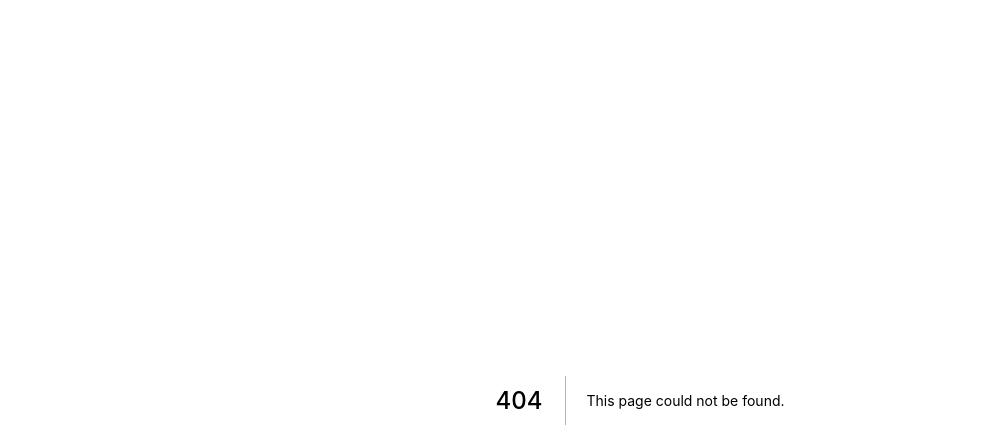
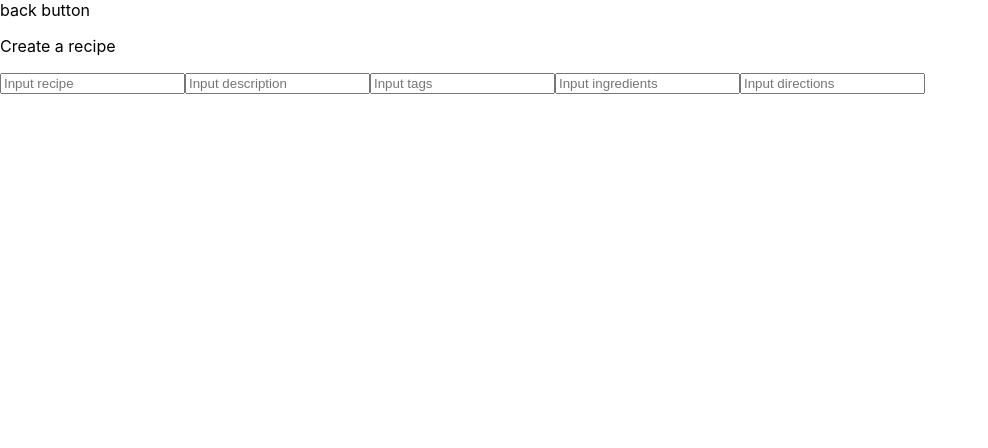
Before and after one commit to SerenityUX/recipe_app, a Next.js app: page /create_recipe/1 in a window 1280 px wide. Before the commit this address had no page. Shown: the top 448 px of the page, without its empty margins (0-988 px from the left). Built offline with nearby package versions, Linux system fonts and the light colour scheme.

Commit message:
Updated view screen

```diff
--- a/components/chip.js
+++ b/components/chip.js
@@ -1,6 +1,9 @@
 import styles from '../styles/chip.module.css'
 import next from 'next'
 import react from 'react'
+import cn from "classnames"
+import button from 'react'
+
 //All components export a default function
 //Functions have uppercase function name
 
@@ -14,7 +17,7 @@ export default function Chip (props) {
         //Copying styles from the styles we have to find
         //Take div component styles
         //Called styles bc that's what we imported
-    <div className={styles.chip} onClick={select_chip}>
+        <div className={styles.chip}>
         {props.text}
 
     </div>
--- a/components/recipepreview.js
+++ b/components/recipepreview.js
@@ -16,8 +16,6 @@ import recipepage from '../pages/recipe_page/[recipe]'
 
 //Use props as a parameter
 export default function recipepreview (props) {
-    const router = useRouter()
-
     return (
         //Copying styles from the styles we have to find
         //Take div component styles
--- a/package.json
+++ b/package.json
@@ -9,6 +9,7 @@
     "lint": "next lint"
   },
   "dependencies": {
+    "classnames": "^2.3.1",
     "next": "12.1.0",
     "react": "17.0.2",
     "react-dom": "17.0.2"
--- /dev/null
+++ b/pages/create_recipe/[form].js
@@ -0,0 +1,92 @@
+
+import styles from '../../styles/Home.module.css'
+
+import next from 'next'
+import React, { useState } from 'react'
+
+const categories = ["All", "Breakfast", "Lunch", "Dinner", "Dessert", "Smoothies", "Snacks", "Juices"]
+
+
+const Form = () => {
+
+  const [values, setValues] = useState({
+    name: "",
+    description: "",
+    tags: "",
+    ingredients: "",
+    directions: "",
+  });
+
+const handlenameInputChange = (event) => {
+  setValues({... values, name: event.target.value})
+}
+
+const handledescriptionInputChange = (event) => {
+  setValues({... values, description: event.target.value})
+}
+const handleIngredientsInputChange = (event) => {
+  setValues({... values, ingredients: event.target.value})
+}
+
+const handleDirectionsInputChange = (event) => {
+  setValues({... values, directions: event.target.value})
+}
+const handleTagsInputChange = (event) => {
+  setValues({... values, tags: event.target.value})
+}
+
+  return (
+    <div className='form-container'>
+      <form className='new-recipe'>
+    <div className={styles.container}>
+      <main className={styles.main}>
+        <a href=" / ">back button</a>
+        <p>Create a recipe</p>
+
+      <input
+      value ={values.name}
+      className={styles.input}
+      onChange={handlenameInputChange}
+      placeholder="Input recipe"
+      name="recipe name"
+      />
+      <input
+      value ={values.description}
+      className={styles.input}
+      onChange={handledescriptionInputChange}
+      placeholder="Input description"
+      name="recipe description"
+      />
+
+      <input
+      value ={values.tags}
+      className={styles.input}
+      onChange={handleTagsInputChange}
+      placeholder="Input tags"
+      name="recipe tags"
+      />
+
+      <input
+      value ={values.ingredients}
+      className={styles.input}
+      onChange={handleIngredientsInputChange}
+      placeholder="Input ingredients"
+      name="recipe ingredients"
+      />
+
+    <input
+      value ={values.directions}
+      className={styles.input}
+      onChange={handleDirectionsInputChange}
+      placeholder="Input directions"
+      name="recipe directions"
+      />
+
+      </main>
+    </div>
+      </form>
+    </div>
+  )
+}
+
+export default Form
--- a/recipes.json
+++ b/recipes.json
@@ -121,7 +121,7 @@
     ]
   },
   {
-    "name": "Quick Chickpea Bolognese",
+    "name": "Quick Chickpea ok",
     "id": 7,
     "thumbnail": "https://i.ibb.co/mX2jJkh/recipe-thumbnail.png",
     "author": {
@@ -129,7 +129,7 @@
         "avatar": "https://i.ibb.co/vYr62SF/profile.png"
     },
     "tags": ["dinner", "vegan", "pasta"],
-    "description": "Got a few minutes and want something delicious and totally nourishing for dinner? Try this quick vegan chickpea bolognese sauce over your favorite pasta!",
+    "description": "pop a few minutes and want something delicious and totally nourishing for dinner? Try this quick vegan chickpea bolognese sauce over your favorite pasta!",
     "ingredients": ["1½ cups diced red onion", "3 cloves fresh garlic, minced", "1 (15.5-ounce) can chickpeas, rinsed, drained, and chopped (1½ cups)", "1 medium carrot, cut into ¼-inch dice", "1 cup mushrooms (any kind you like), cut into ¼-inch dice", "1 (14.5-ounce) can diced tomatoes (1½ cups)", "1 (15-ounce) can tomato sauce (1½ cups)", "½ tablespoon dried oregano", "1 tablespoon dried parsley", "Sea Salt", "3 cups cooked brown rice penne or fusilli pasta (or any other whole-grain pasta)"],
     "directions": [
         "Heat a large saucepan over medium heat, add the red onions, garlic, chickpeas, carrots, and a dash of salt.",
--- a/styles/chip.module.css
+++ b/styles/chip.module.css
@@ -11,7 +11,7 @@
     width: fit-content;
 }
 
-.selectedchip {
+.active {
     background-color: #ECF7F3;
     color: #43AA8B;
 }
```
Also changed, not shown: pages/create/create[recipe].js (deleted, +0 -28 lines), pages/index.js (+7 -0 lines), pages/recipe_page/[recipe].js (+11 -11 lines), styles/recipeview.module.css (+76 -0 lines), assets/backbutton.png (added), 1 other file (tests, documents, lock files or other folders).
